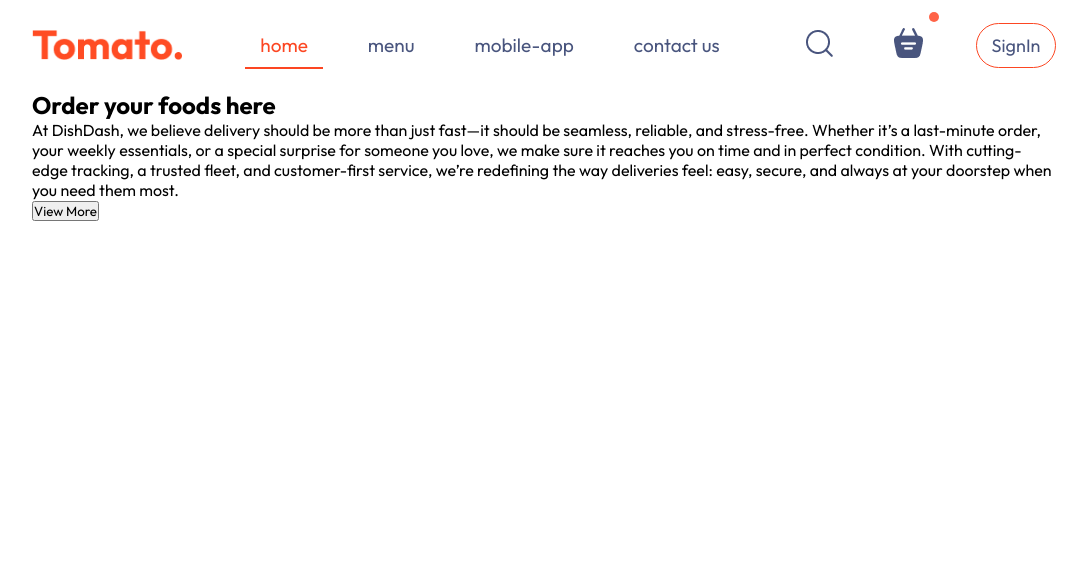
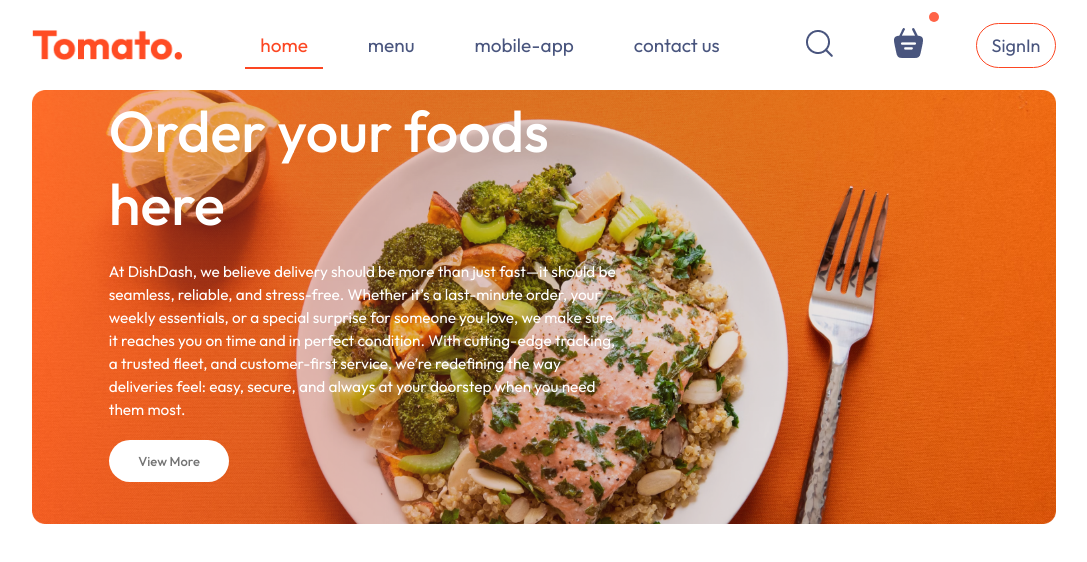
Before and after one commit to NimWick638/DishDash-Food-Delivery-App, a React (Vite) app in the folder frontend/: page / in a window 1280 px wide. Shown: the top 562 px of the page, without its empty margins (96-1183 px from the left). Built offline with nearby package versions, Linux system fonts and the light colour scheme.

Commit message:
add styling for the header

```diff
--- a/frontend/src/App.jsx
+++ b/frontend/src/App.jsx
@@ -8,6 +8,7 @@ import PlaceOrder from './pages/PlaceOrder/PlaceOrder'
 const App = () =>{
     return(<div className='app'>
       <NavBar/>
+
       <Routes>
         <Route path="/" element={<Home/>} />
         <Route path="/Cart" element={<Cart/>} />
--- a/frontend/src/components/Header/Header.css
+++ b/frontend/src/components/Header/Header.css
@@ -0,0 +1,45 @@
+.header{
+    height : 34vw;
+    margin : 30 px auto;
+    background : url('/header_img.png') no-repeat;
+    background-size: contain;
+    position : relative ;
+}
+
+.header-content{
+    position : absolute ;
+    display : flex ;
+    flex-direction : column ;
+    align-items : start;
+    gap : 1.5vw;
+    max-width : 50% ;
+    bottom : 10% ;
+    left : 6vw;
+
+}
+
+.header-content h1{
+
+    font-weight : 500;
+    color : white ;
+    font-size : max(4.5vw,22px);
+
+}
+
+.header-content p{
+    color : white ;
+    font-size : max(1.2vw,12px);
+    line-height : 1.5;
+}
+
+.header-content button {
+
+    border : none;
+    color : #747474;
+    font-weight : 500 ;
+    padding : 1vw 2.3vw ;
+    background-color : white ;
+    font-size : max(1vw,13px);
+    border-radius : 50px;
+
+}
--- a/frontend/src/components/Header/Header.jsx
+++ b/frontend/src/components/Header/Header.jsx
@@ -4,7 +4,7 @@ const Header = () => {
   return (
     <div className = 'header'>
         <div className='header-content'>
-            <h2>Order your foods here</h2>
+            <h1>Order your foods here</h1>
             <p>At DishDash, we believe delivery should be more than just fast—it should be seamless, reliable, and stress-free. Whether it’s a last-minute order, your weekly essentials, or a special surprise for someone you love, we make sure it reaches you on time and in perfect condition. With cutting-edge tracking, a trusted fleet, and customer-first service, we’re redefining the way deliveries feel: easy, secure, and always at your doorstep when you need them most.</p>
             <button>View More</button>
         </div>
--- a/frontend/src/main.jsx
+++ b/frontend/src/main.jsx
@@ -5,9 +5,9 @@ import App from './App'
 import {BrowserRouter} from "react-router-dom";
 
 createRoot(document.getElementById('root')).render(
-  <React.StrictMode>
+
     <BrowserRouter>
       <App />
     </BrowserRouter>
-  </React.StrictMode>
+
 )
```
Also changed, not shown: frontend/public/header_img.png (added).
